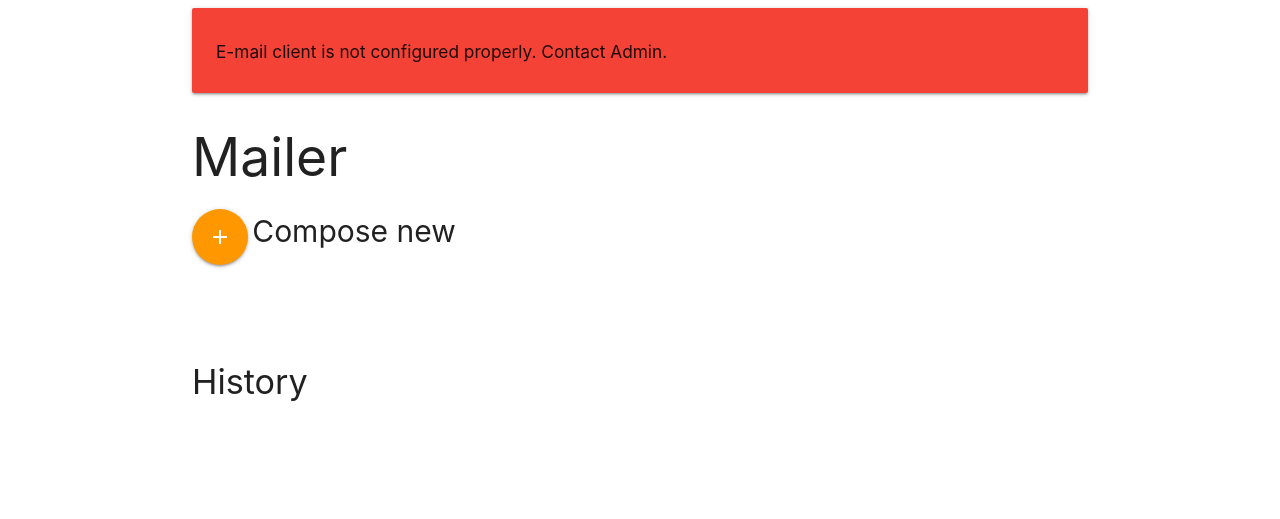
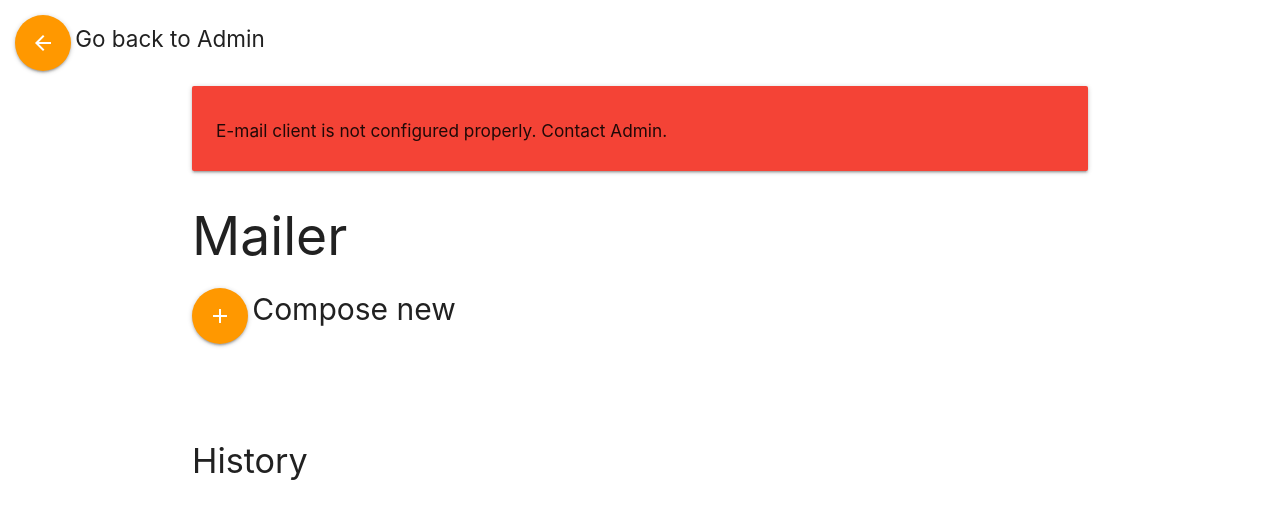
Before and after one commit to lugnitdgp/glug_website_backend, a Django app: page /mail/ in a window 1280 px wide. Shown: the top 519 px of the page. Run offline with Django 3.2, Linux system fonts and the light colour scheme; the visitor is signed in with stand-in values (Sample User, id 1); data that the repository does not hold is empty.

Commit message:
[UPADTE] back button on mailer index

```diff
--- a/mailer/templates/mailer/index.html
+++ b/mailer/templates/mailer/index.html
@@ -24,10 +24,22 @@
            padding-top: 0.1em;
            padding-bottom: 0.002em;
        }
+       .back {
+            margin: 1em;
+        }
+        .back-text {
+            display: inline;
+            font-size: 1.5em;
+       }
     </style>
 </head>
 
 <body>
+    <div class="container-fluid back">
+        <a class="btn-floating btn-large waves-effect waves-light orange" href="{% url 'admin:index' %}"><i
+                class="material-icons">arrow_back</i></a>
+        <p class="back-text">Go back to Admin</p>
+    </div>
     <div class="container">
         {% if not check %}
             <div class="conatiner-fluid card-panel red">
```
